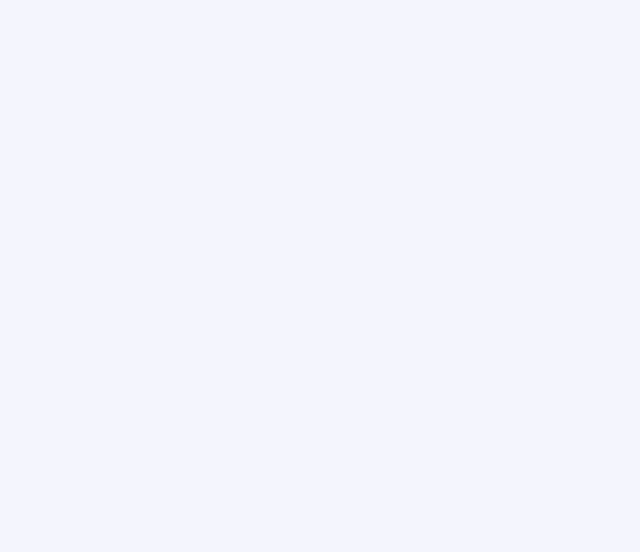
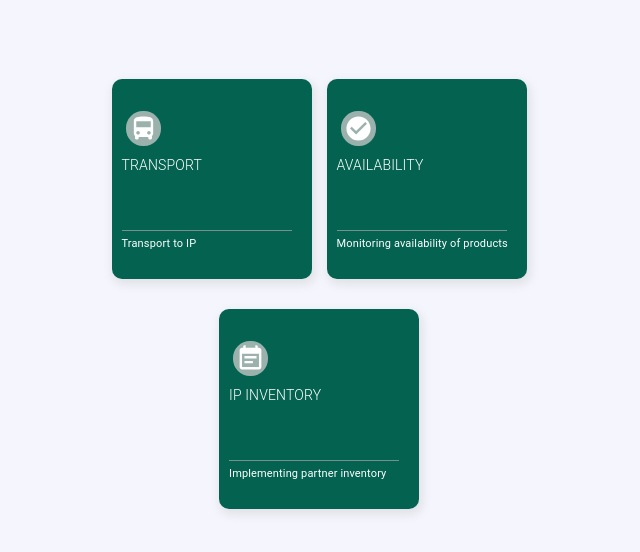
Before and after one commit to djirufin/unifrontendweb, a React (Create React App) app: page /trace in a window 1280 px wide. Shown: the top 552 px of the page, without its empty margins (321-961 px from the left). Built offline with nearby package versions, Linux system fonts and the light colour scheme; no server answers.

Commit message:
first commit

```diff
--- a/src/App/App.js
+++ b/src/App/App.js
@@ -4,11 +4,10 @@ import { makeStyles, CssBaseline, createTheme, ThemeProvider } from '@material-u
 import {Switch, Route, BrowserRouter} from "react-router-dom";
 import dashboard from '../pages/dashboard/dashboard';
 import Login from '../pages/Authticate/Login';
-import Paiement from '../pages/paiements/Paiement';
-import Region from '../pages/regions/Region'
 import Transfer from '../pages/logistic/transfer/Transfer';
 import Transaction from '../pages/logistic/Transaction';
 import Acknowledge from '../pages/logistic/acknowledge/Acknowledge';
+import Trace from '../pages/logistic/trace/Trace';
 
 const theme = createTheme({
   palette: {
@@ -58,7 +57,7 @@ function App() {
               <Route path="/transfer" exact component={ Transfer } />
               <Route path="/transaction" exact component={ Transaction } />
               <Route path="/acknowledge" exact component={ Acknowledge } />
-              <Route path="/paiements" exact component={ Paiement } />
+              <Route path="/trace" exact component={ Trace } />
             </Switch>
           </div>
           <CssBaseline />
--- a/src/pages/logistic/trace/Trace.js
+++ b/src/pages/logistic/trace/Trace.js
@@ -1,10 +1,68 @@
+import { Assignment, CheckCircle, DirectionsBus, EventNote, LocalShipping, Search, SendSharp } from '@material-ui/icons';
 import React from 'react';
+import Widget from '../../dashboard/Widget';
 
 function Trace(props) {
     return (
-        <div>
-
-        </div>
+        <>
+           <div className='dash'>
+                <div className='widgets'>
+                    <Widget
+                        redirect='/transport'
+                        title='TRANSPORT'
+                        link='Transport to IP'
+                        backgroundColor='#046350'
+                        color='#fff'
+                        icon={(
+                                <DirectionsBus
+                                    className="icon"
+                                    fontSize='large'
+                                    style={{
+                                        backgroundColor: "rgba(219, 211, 211, 0.705)",
+                                        color: '#fff'
+                                    }}
+                                />
+                            )}
+                    />
+                    <Widget
+                        redirect='/availability'
+                        title='AVAILABILITY'
+                        link='Monitoring availability of products'
+                        backgroundColor='#046350'
+                        color='#fff'
+                        icon={(
+                                <CheckCircle
+                                    className="icon"
+                                    fontSize='large'
+                                    style={{
+                                        backgroundColor: "rgba(219, 211, 211, 0.705)",
+                                        color: '#fff'
+                                    }}
+                                />
+                            )}
+                    />
+                </div>
+                <div className='widgets'>
+                    <Widget
+                        redirect='/inventory'
+                        title='IP INVENTORY'
+                        link='Implementing partner inventory'
+                        backgroundColor='#046350'
+                        color='#fff'
+                        icon={(
+                                <EventNote
+                                    className="icon"
+                                    fontSize='large'
+                                    style={{
+                                        backgroundColor: "rgba(219, 211, 211, 0.705)",
+                                        color: '#fff'
+                                    }}
+                                />
+                            )}
+                    />
+                </div>
+            </div>
+        </>
     );
 }
 
```
